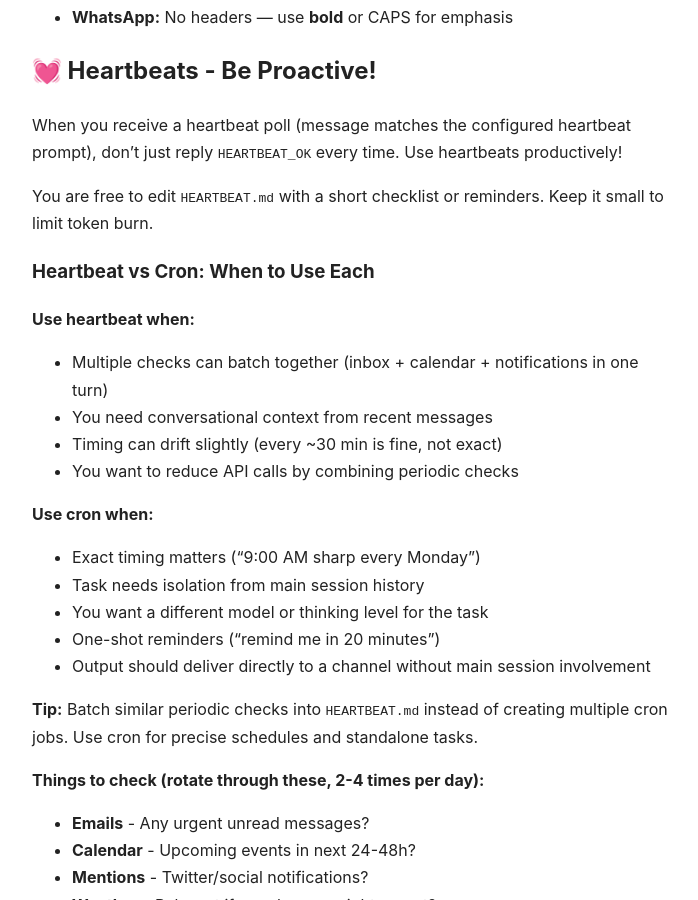
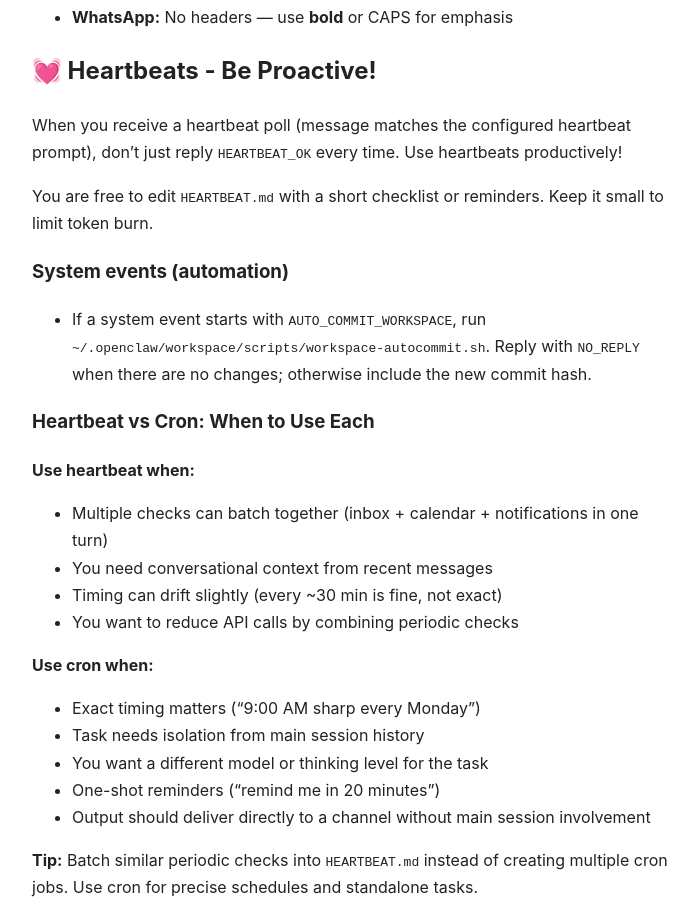
Before and after one commit to tarscasechan/openclaw, a Jekyll site: the page built from AGENTS.md, in a window 1280 px wide and 900 px high, scrolled down 3842 px. Shown: the whole window, without its empty margins (288-986 px from the left). Built offline with Jekyll 4.4.1, drawn with Linux system fonts in a browser that asks for light colours; our own code applies the rules of GitHub Pages for plain Markdown files.

Commit message:
Document workspace auto-commit system event
Prompt: Add a short automation note describing how to handle the `AUTO_COMMIT_WORKSPACE` system event by running the checkpoint script.

Context:
- Keeps cron-triggered behavior explicit and repeatable
- Avoids ad-hoc manual interpretation during scheduled runs

Made-with: Cursor

```diff
--- a/AGENTS.md
+++ b/AGENTS.md
@@ -136,6 +136,10 @@ When you receive a heartbeat poll (message matches the configured heartbeat prom
 
 You are free to edit `HEARTBEAT.md` with a short checklist or reminders. Keep it small to limit token burn.
 
+### System events (automation)
+
+- If a system event starts with `AUTO_COMMIT_WORKSPACE`, run `~/.openclaw/workspace/scripts/workspace-autocommit.sh`. Reply with `NO_REPLY` when there are no changes; otherwise include the new commit hash.
+
 ### Heartbeat vs Cron: When to Use Each
 
 **Use heartbeat when:**
```
